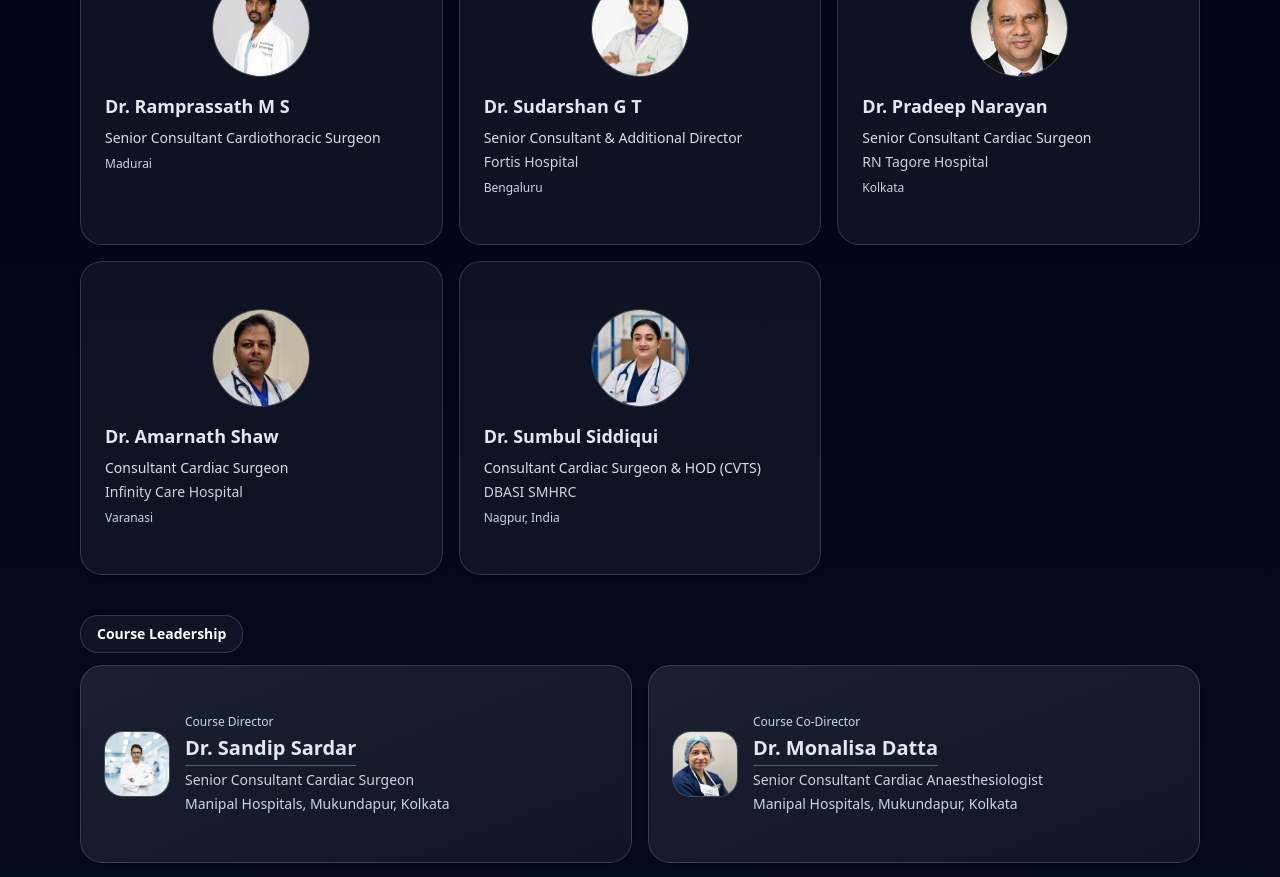
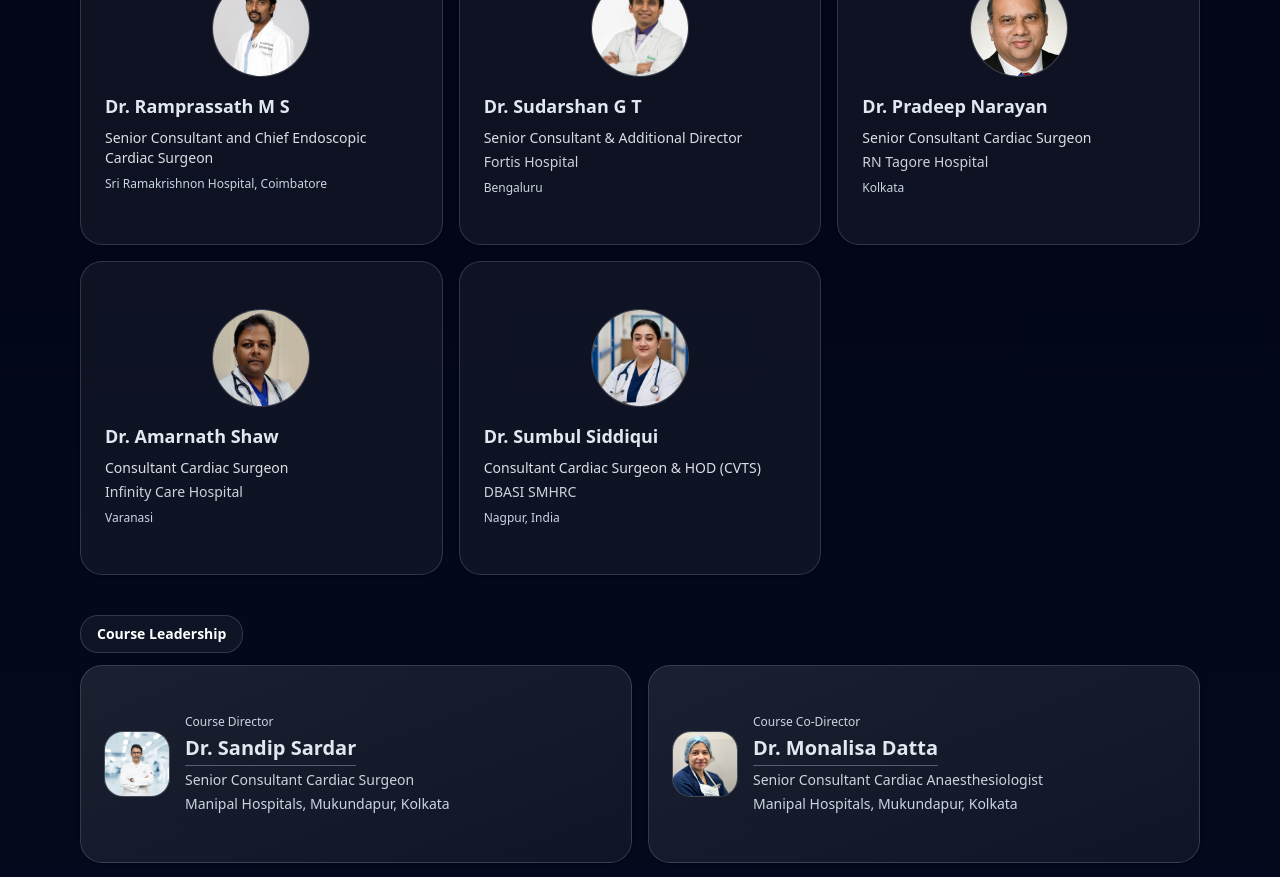
Before and after one commit to boe1981/ecs-edge, a Next.js app: page / in a window 1280 px wide. Shown: the part 3020-3897 px from the top of the page. Built offline with nearby package versions, Linux system fonts and the light colour scheme.

Commit message:
Update faculty title

```diff
--- a/app/page.tsx
+++ b/app/page.tsx
@@ -113,8 +113,8 @@ const nationalFaculty = [
   },
   {
     name: "Dr. Ramprassath M S",
-    title: "Senior Consultant Cardiothoracic Surgeon",
-    loc: "Madurai",
+    title: "Senior Consultant and Chief Endoscopic Cardiac Surgeon",
+    loc: "Sri Ramakrishnon Hospital, Coimbatore",
     photo: "/faculty/Ram-prasath.jpg", // case sensitive
   },
   {
```
